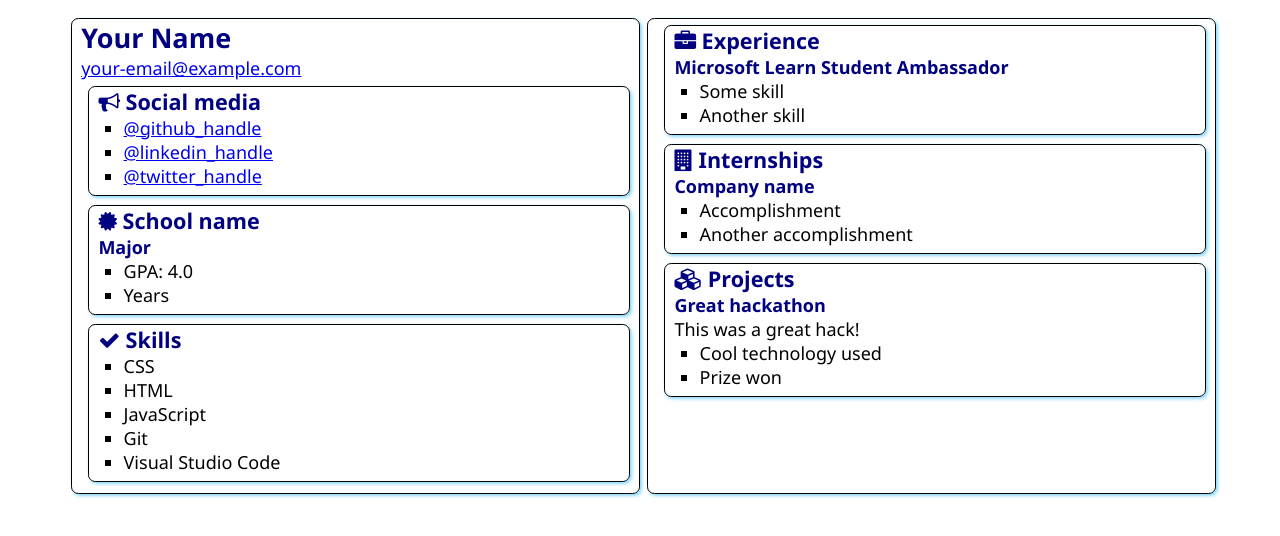
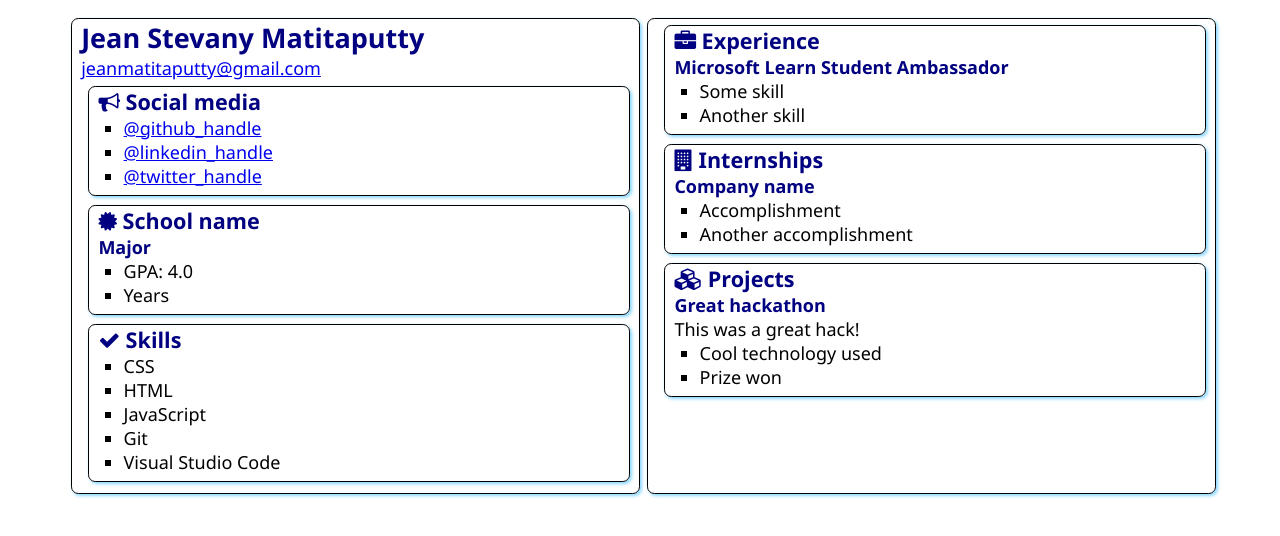
Before and after one commit to JStevany/SATechnicalOnboarding, a plain HTML site: page src/index.html in a window 1280 px wide. Drawn offline with Linux system fonts and the light colour scheme.

Commit message:
Update index.html

```diff
--- a/src/index.html
+++ b/src/index.html
@@ -12,8 +12,8 @@
 <body>
     <main>
         <article class="box">
-            <h1>Your Name</h1>
-            <div><a href="mailto:your.email@example.com">your-email@example.com</a></div>
+            <h1>Jean Stevany Matitaputty</h1>
+            <div><a href="mailto:your.email@example.com">jeanmatitaputty@gmail.com</a></div>
 
             <section class="box">
                 <h2>
```
